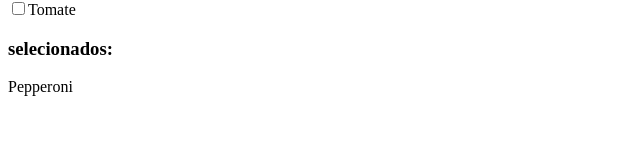
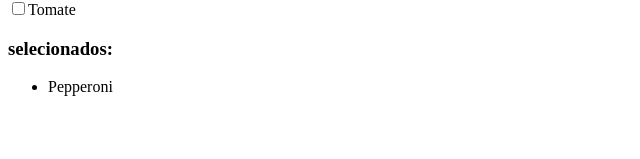
Before and after one commit to samuelrebula/Notes, a React (Create React App) app: page / in a window 1280 px wide. Both pictures are taken after a click on the checkbox "Pepperoni". Shown: the part 141-300 px from the top of the page, without its empty margins (0-640 px from the left). Built offline with nearby package versions, Linux system fonts and the light colour scheme.

Commit message:
learning to use .map()

```diff
--- a/src/Components/Selecionados.js
+++ b/src/Components/Selecionados.js
@@ -20,7 +20,13 @@ function Selecionados({ selecionados }) {
     return (
         <div>
             <h3>selecionados:</h3>
-            <p>{ingredientes.join(' ')}</p>
+            <ul>
+                {ingredientes.map((ingrediente, index) => {
+                    return (
+                        <li key={index}>{ingrediente}</li>
+                    )
+                })}
+            </ul>
             {showWarning && <h4>Número máximo de ingredientes atingido</h4>}
         </div>
     )
```
